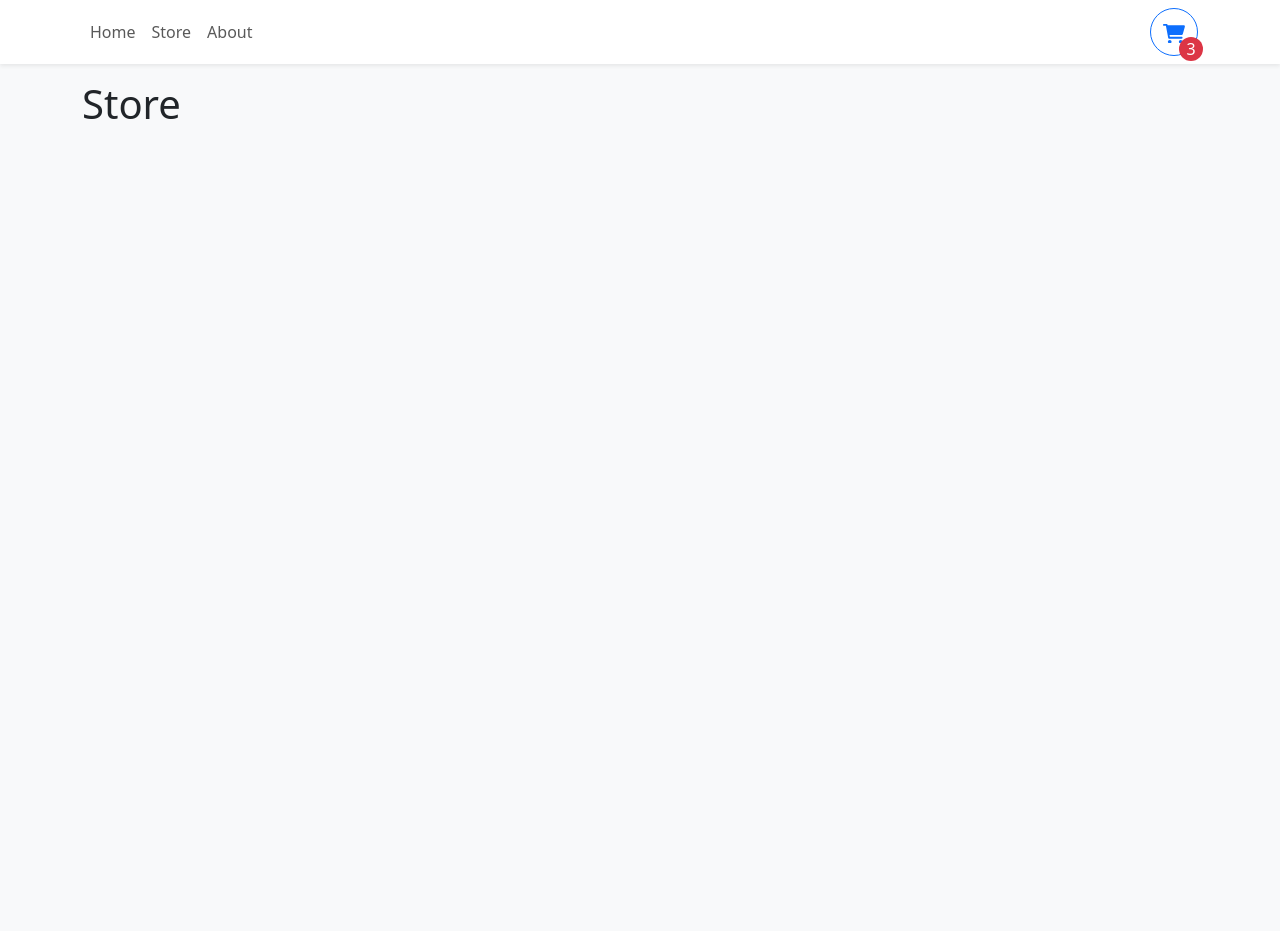
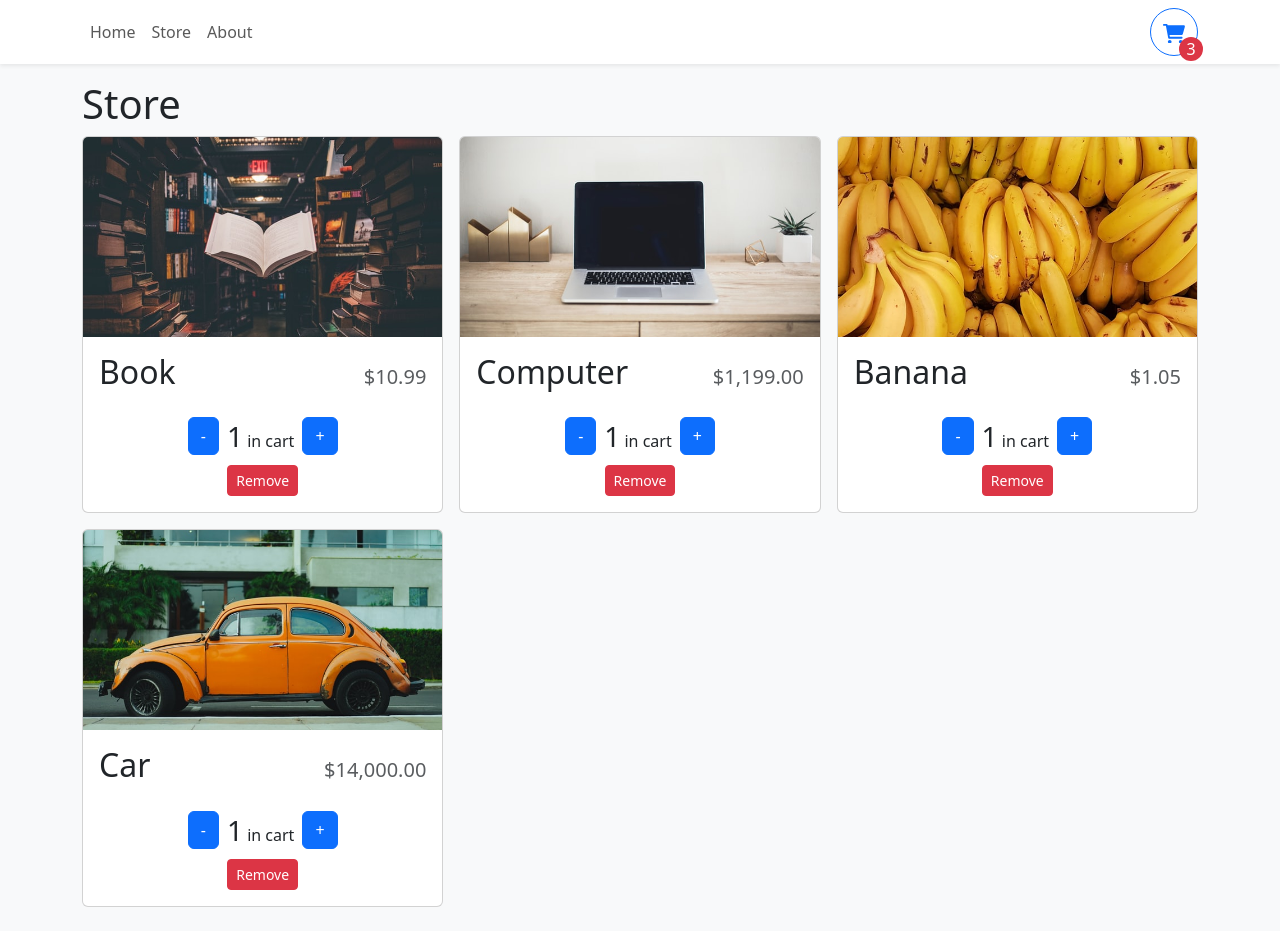
Before and after one commit to GustavoFSProg/my-shop-cart-advanced, a React (Vite) app: page /store in a window 1280 px wide. Before the commit the page ends 800 px from the top, so only its background shows below. Built offline with nearby package versions, Linux system fonts and the light colour scheme.

Commit message:
store page making

```diff
--- /dev/null
+++ b/src/components/StoreItem.tsx
@@ -0,0 +1,78 @@
+import { Button, Card } from "react-bootstrap"
+// import { useShoppingCart } from "../contexts/"
+import { formatCurrency } from "../utilities/formatCurrency"
+
+type StoreItemProps = {
+  id: number
+  name: string
+  price: number
+  imgUrl: string
+}
+
+export function StoreItem({ id, name, price, imgUrl }: StoreItemProps) {
+  // const {
+  //   getItemQuantity,
+  //   increaseCartQuantity,
+  //   decreaseCartQuantity,
+  //   removeFromCart,
+  // } = useShoppingCart()
+  // const quantity = getItemQuantity(id)
+
+  const quantity = 1
+
+  return (
+    <Card className="h-100">
+      <Card.Img
+        variant="top"
+        src={imgUrl}
+        height="200px"
+        style={{ objectFit: "cover" }}
+      />
+      <Card.Body className="d-flex flex-column">
+        <Card.Title className="d-flex justify-content-between align-items-baseline mb-4">
+          <span className="fs-2">{name}</span>
+          <span className="ms-2 text-muted">{formatCurrency(price)}</span>
+        </Card.Title>
+        <div className="mt-auto">
+          {quantity === 0 ? (
+            <Button className="w-100"
+            //  onClick={() => increaseCartQuantity(id)}
+
+             >
+              + Add To Cart
+            </Button>
+          ) : (
+            <div
+              className="d-flex align-items-center flex-column"
+              style={{ gap: ".5rem" }}
+            >
+              <div
+                className="d-flex align-items-center justify-content-center"
+                style={{ gap: ".5rem" }}
+              >
+                <Button
+                // onClick={() => decreaseCartQuantity(id)}
+
+                >-</Button>
+                <div>
+                  <span className="fs-3">{quantity}</span> in cart
+                </div>
+                <Button
+                // onClick={() => increaseCartQuantity(id)}
+
+                >+</Button>
+              </div>
+              <Button
+                // onClick={() => removeFromCart(id)}
+                variant="danger"
+                size="sm"
+              >
+                Remove
+              </Button>
+            </div>
+          )}
+        </div>
+      </Card.Body>
+    </Card>
+  )
+}
--- a/src/pages/Store.tsx
+++ b/src/pages/Store.tsx
@@ -1,9 +1,18 @@
+import { Col, Row } from "react-bootstrap"
+import { StoreItem } from "../components/StoreItem"
+import storeItems from "../data/items.json"
 
-
- export function Store(){
-    return(
-        <>
-        <h1>Store</h1>
-            </>
-    )
- }
+export function Store() {
+  return (
+    <>
+      <h1>Store</h1>
+      <Row md={2} xs={1} lg={3} className="g-3">
+        {storeItems.map(item => (
+          <Col key={item.id}>
+            <StoreItem {...item} />
+          </Col>
+        ))}
+      </Row>
+    </>
+  )
+}
```
Also changed, not shown: src/contexts/ShoppingCartContext.tsx (added, +100 -0 lines).
